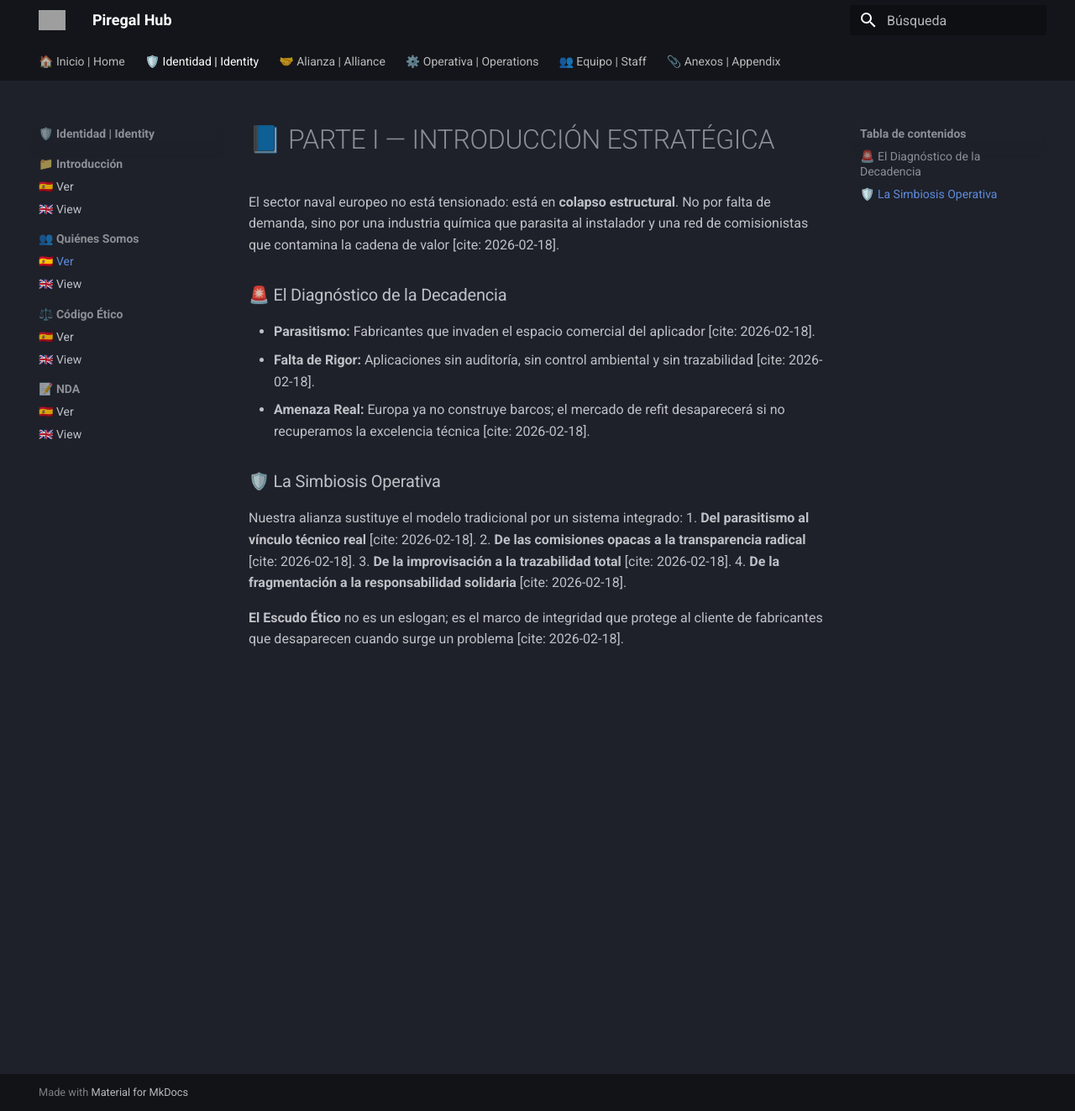
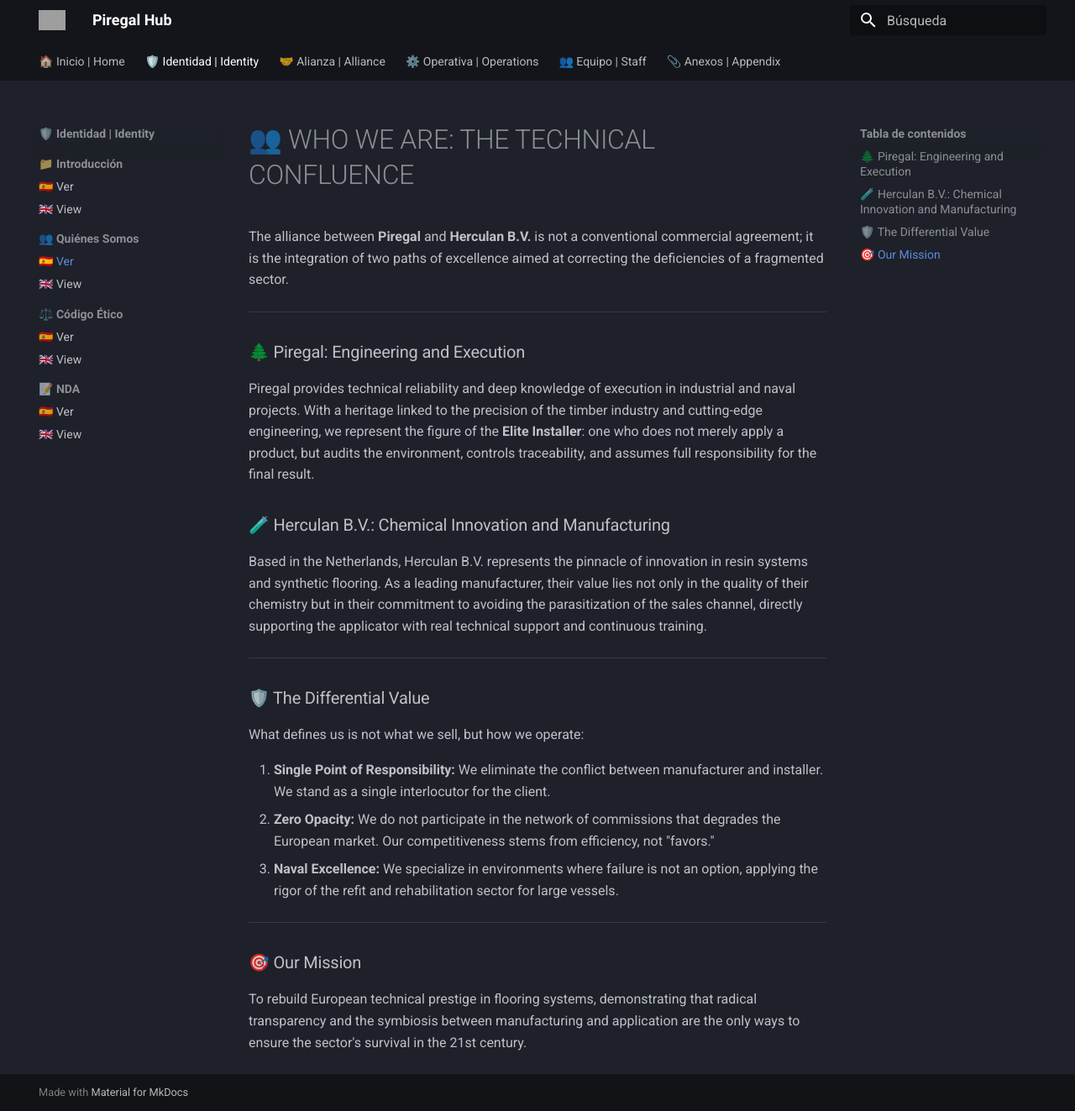
Before and after one commit to bernardezgatosergio-ai/piregal-governance, an MkDocs documentation site: the page built from docs/v1-identidad/quienes-somos.md, in a window 1280 px wide and 1323 px high. Shown: the whole window at 84% size. Built offline with MkDocs 1.6.1 and Material for MkDocs 9.7.7, drawn with Linux system fonts in a browser that asks for light colours; grey boxes are pictures that could not be loaded.

Commit message:
Revise 'Who We Are' section for clarity and branding
Updated the document to reflect the new branding and focus on technical excellence, including detailed descriptions of Piregal and Herculan B.V.

```diff
--- a/docs/v1-identidad/quienes-somos.md
+++ b/docs/v1-identidad/quienes-somos.md
@@ -1,17 +1,25 @@
-# 📘 PARTE I — INTRODUCCIÓN ESTRATÉGICA
+# 👥 WHO WE ARE: THE TECHNICAL CONFLUENCE
 
-El sector naval europeo no está tensionado: está en **colapso estructural**. No por falta de demanda, sino por una industria química que parasita al instalador y una red de comisionistas que contamina la cadena de valor [cite: 2026-02-18].
+The alliance between **Piregal** and **Herculan B.V.** is not a conventional commercial agreement; it is the integration of two paths of excellence aimed at correcting the deficiencies of a fragmented sector.
 
-### 🚨 El Diagnóstico de la Decadencia
-* **Parasitismo:** Fabricantes que invaden el espacio comercial del aplicador [cite: 2026-02-18].
-* **Falta de Rigor:** Aplicaciones sin auditoría, sin control ambiental y sin trazabilidad [cite: 2026-02-18].
-* **Amenaza Real:** Europa ya no construye barcos; el mercado de refit desaparecerá si no recuperamos la excelencia técnica [cite: 2026-02-18].
+---
 
-### 🛡️ La Simbiosis Operativa
-Nuestra alianza sustituye el modelo tradicional por un sistema integrado:
-1. **Del parasitismo al vínculo técnico real** [cite: 2026-02-18].
-2. **De las comisiones opacas a la transparencia radical** [cite: 2026-02-18].
-3. **De la improvisación a la trazabilidad total** [cite: 2026-02-18].
-4. **De la fragmentación a la responsabilidad solidaria** [cite: 2026-02-18].
+### 🌲 Piregal: Engineering and Execution
+Piregal provides technical reliability and deep knowledge of execution in industrial and naval projects. With a heritage linked to the precision of the timber industry and cutting-edge engineering, we represent the figure of the **Elite Installer**: one who does not merely apply a product, but audits the environment, controls traceability, and assumes full responsibility for the final result.
 
-**El Escudo Ético** no es un eslogan; es el marco de integridad que protege al cliente de fabricantes que desaparecen cuando surge un problema [cite: 2026-02-18].
+### 🧪 Herculan B.V.: Chemical Innovation and Manufacturing
+Based in the Netherlands, Herculan B.V. represents the pinnacle of innovation in resin systems and synthetic flooring. As a leading manufacturer, their value lies not only in the quality of their chemistry but in their commitment to avoiding the parasitization of the sales channel, directly supporting the applicator with real technical support and continuous training.
+
+---
+
+### 🛡️ The Differential Value
+What defines us is not what we sell, but how we operate:
+
+1.  **Single Point of Responsibility:** We eliminate the conflict between manufacturer and installer. We stand as a single interlocutor for the client.
+2.  **Zero Opacity:** We do not participate in the network of commissions that degrades the European market. Our competitiveness stems from efficiency, not "favors."
+3.  **Naval Excellence:** We specialize in environments where failure is not an option, applying the rigor of the refit and rehabilitation sector for large vessels.
+
+---
+
+### 🎯 Our Mission
+To rebuild European technical prestige in flooring systems, demonstrating that radical transparency and the symbiosis between manufacturing and application are the only ways to ensure the sector's survival in the 21st century.
```
